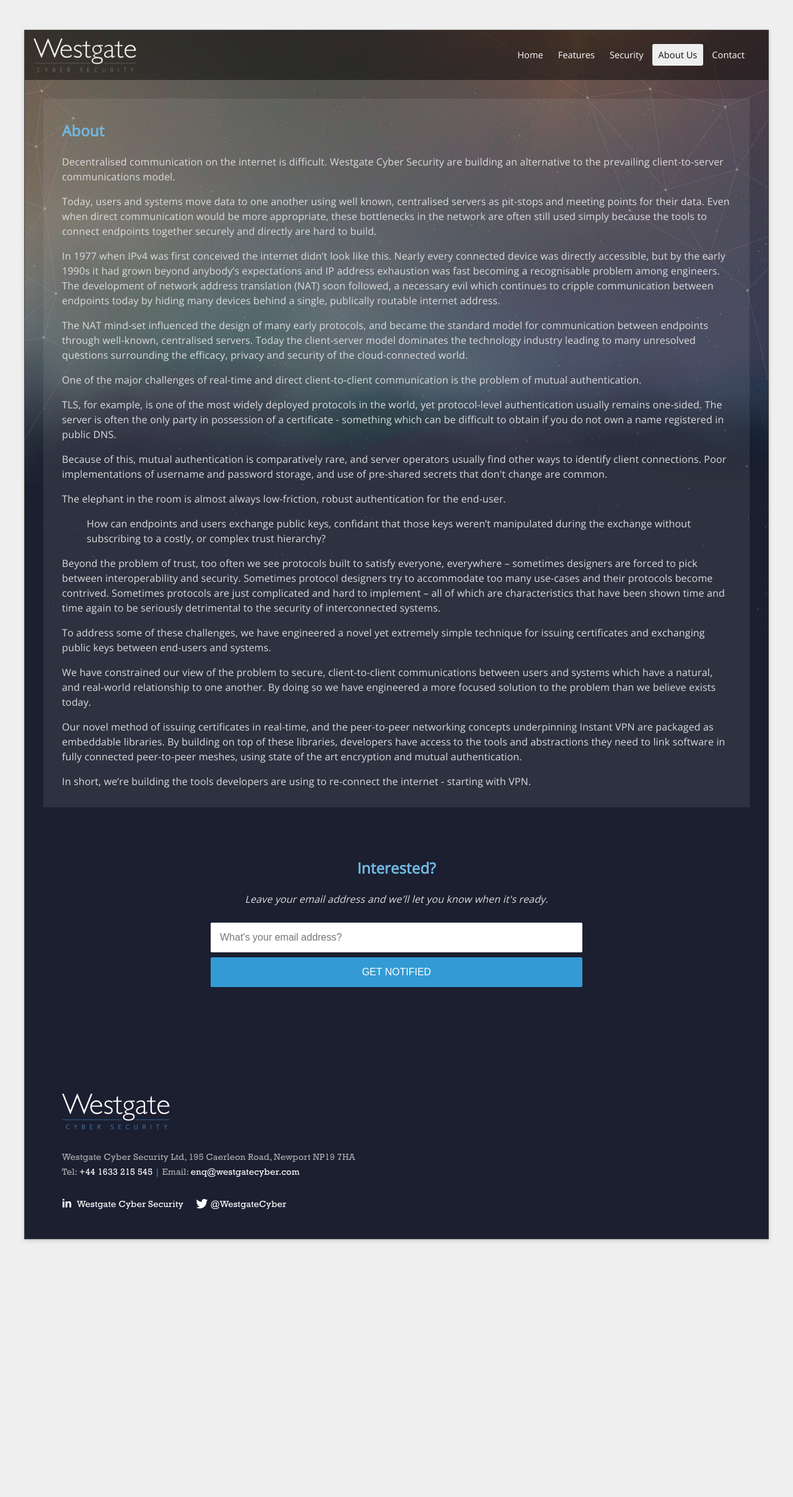
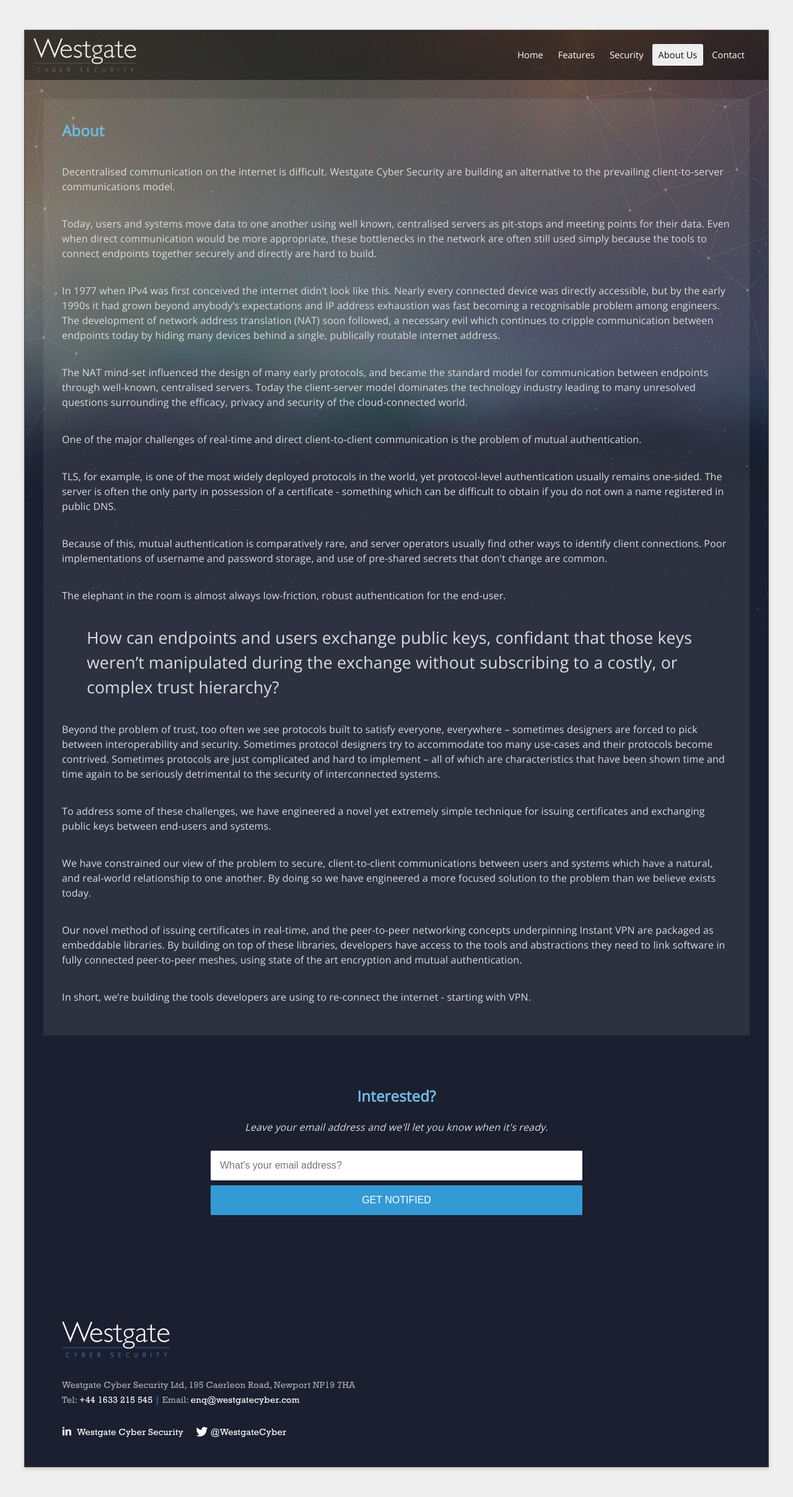
Before and after one commit to westgatecyber/westgatecyber.github.io, a Jekyll site: the page built from about.html, in a window 1280 px wide. Shown: the whole page at 62% size. Built offline with Jekyll 4.4.1, drawn with Linux system fonts in a browser that asks for light colours; Markdown is read by kramdown in place of the engine named in the settings; before the commit the page ends 2048 px from its top, so only the background shows below that.

Commit message:
styling tweak

```diff
--- a/css/main.css
+++ b/css/main.css
@@ -346,7 +346,6 @@
 	}
 
 
-
 	#contact p {
 		margin: 36px 0;
 	}
@@ -365,6 +364,19 @@
 		line-height: 1.5em;
 	}
 
+
+
+
+
+
+	#about p {
+		margin: 36px 0;
+	}
+
+	#about blockquote {
+		font-size: 20pt;
+		line-height: 1.5em;
+	}
 
 
 
```
